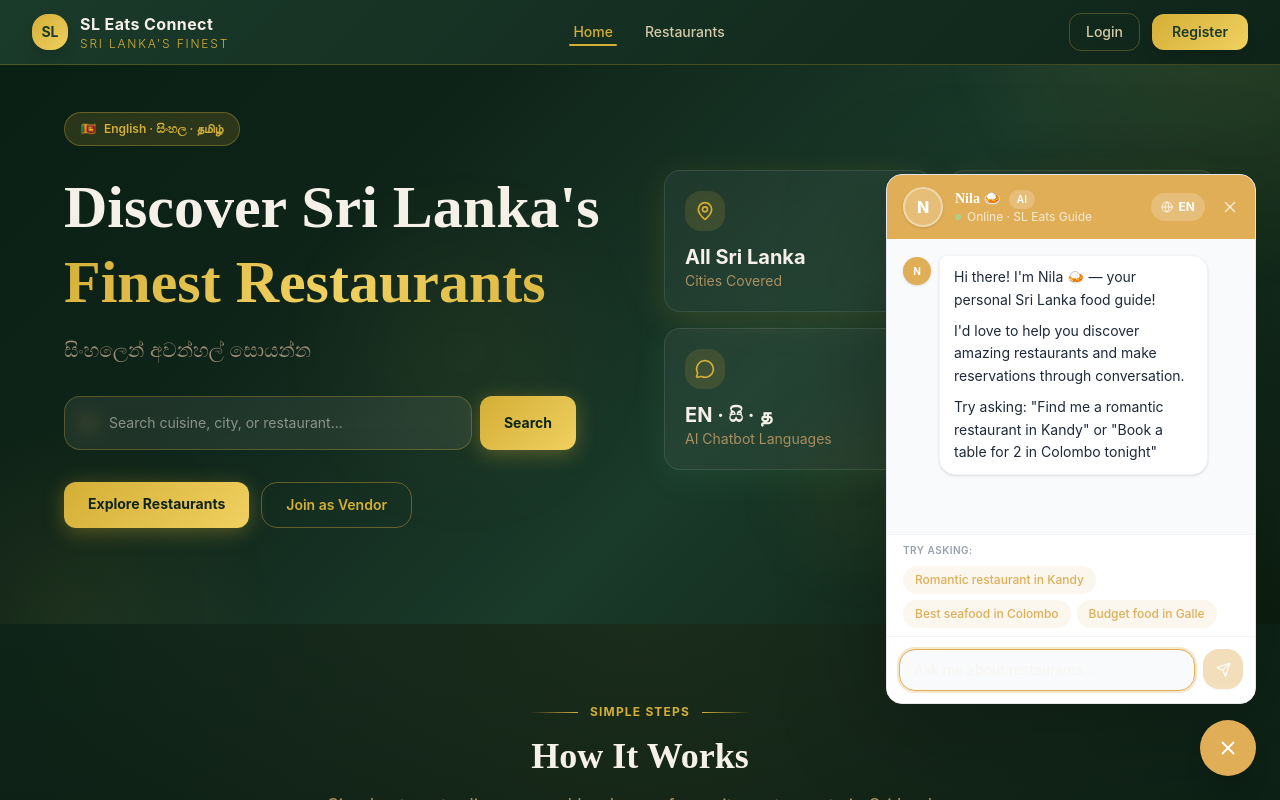
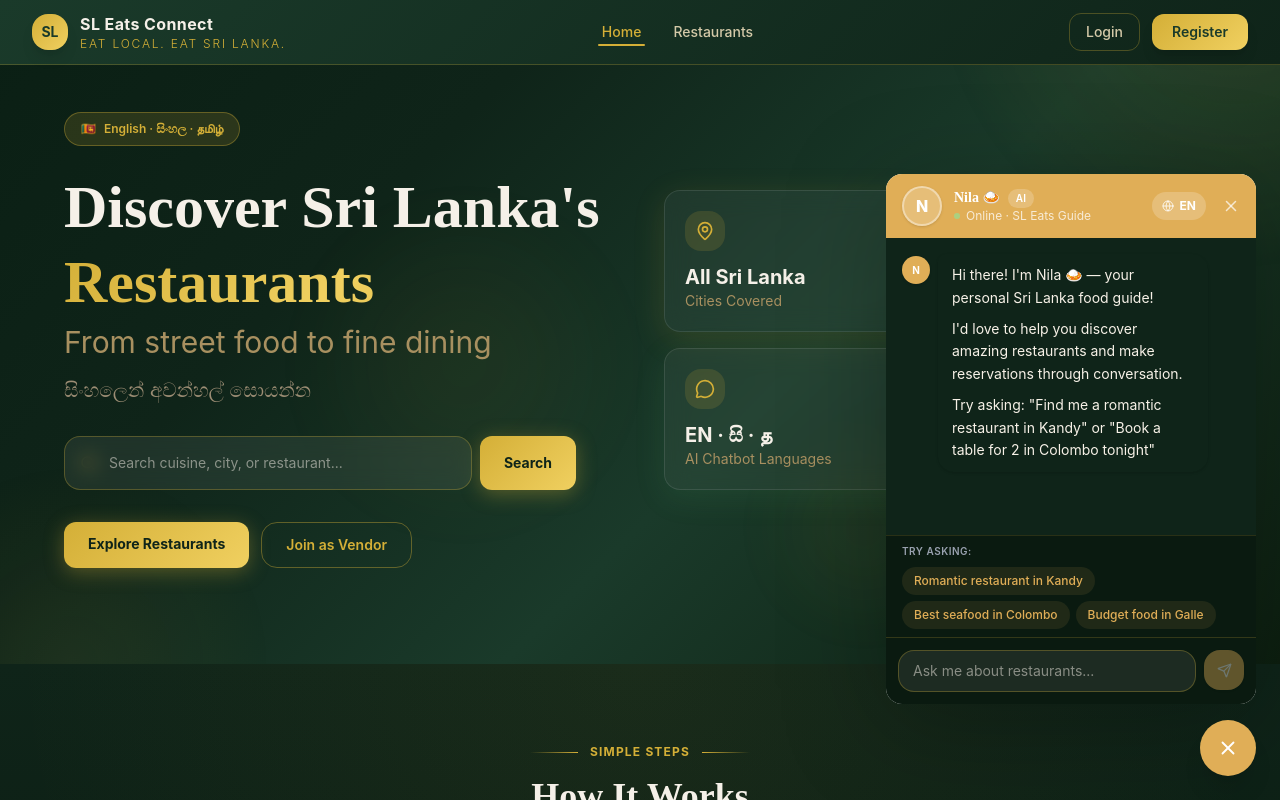
Before and after one commit to DewniV/Sri-Lanka-Eats-Connect, a Next.js app in the folder frontend/: page / in a window 1280 px wide. Both pictures are taken after a click on the button "Open chat assistant". Shown: the top 800 px of the page. Built offline with nearby package versions, Linux system fonts and the light colour scheme.

Commit message:
fixed chatbot, updated tagline

```diff
--- a/frontend/app/login/page.tsx
+++ b/frontend/app/login/page.tsx
@@ -63,7 +63,7 @@ export default function LoginPage() {
             style={{ background: 'linear-gradient(135deg, #d4af37, #f0d060)', color: '#1a3a2a' }}>SL</div>
           <div>
             <div className="font-bold text-lg" style={{ color: '#f5f0e8' }}>SL Eats Connect</div>
-            <div className="text-xs tracking-widest uppercase" style={{ color: '#d4af37' }}>Sri Lanka&apos;s Finest</div>
+            <div className="text-xs tracking-widest uppercase" style={{ color: '#d4af37' }}>Eat Local. Eat Sri Lanka.</div>
           </div>
         </div>
 
--- a/frontend/components/ChatWidget.tsx
+++ b/frontend/components/ChatWidget.tsx
@@ -226,7 +226,7 @@ export function ChatWidget() {
         style={{ filter: 'drop-shadow(0 20px 50px rgba(0,0,0,0.25))' }}
       >
         <div
-          className="rounded-2xl overflow-hidden flex flex-col border border-gray-200"
+          className="rounded-2xl overflow-hidden flex flex-col" style={{ border: "1px solid rgba(212,175,55,0.25)" }}
           style={{ height: '530px', background: '#fff' }}
         >
           {/* ── Header ── */}
@@ -259,15 +259,15 @@ export function ChatWidget() {
               </button>
 
               {showLangMenu && (
-                <div className="absolute right-0 top-10 bg-white rounded-xl shadow-xl border border-gray-100 overflow-hidden min-w-[160px] z-10">
-                  <div className="px-3 py-2 text-xs text-gray-400 font-semibold border-b border-gray-100 uppercase tracking-wider">
+                <div className="absolute right-0 top-10 rounded-xl shadow-xl overflow-hidden min-w-[160px] z-10" style={{ background: "#0f2419", border: "1px solid rgba(212,175,55,0.3)" }}>
+                  <div className="px-3 py-2 text-xs font-semibold uppercase tracking-wider" style={{ color: "#a89060", borderBottom: "1px solid rgba(212,175,55,0.15)" }}>
                     Language
                   </div>
                   {(Object.entries(LANGUAGES) as [Lang, typeof LANGUAGES[Lang]][]).map(([code, l]) => (
                     <button
                       key={code}
                       onClick={() => changeLang(code)}
-                      className={`w-full px-3 py-2.5 text-left text-sm hover:bg-gray-50 transition flex items-center gap-2.5 ${
+                      className={`w-full px-3 py-2.5 text-left text-sm transition flex items-center gap-2.5 hover:bg-white/10 ${
                         lang === code ? 'bg-primary/10 text-primary font-semibold' : 'text-gray-700'
                       }`}
                     >
@@ -290,12 +290,12 @@ export function ChatWidget() {
           </div>
 
           {/* ── Messages ── */}
-          <div className="flex-1 overflow-y-auto p-4 space-y-4 bg-gray-50">
+          <div className="flex-1 overflow-y-auto p-4 space-y-4" style={{ background: "#0f2419" }}>
             {messages.map((msg, i) => (
               <div key={i} className={`flex gap-2 ${msg.role === 'user' ? 'flex-row-reverse' : 'flex-row'}`}>
                 {/* Avatar */}
                 <div className={`w-7 h-7 rounded-full flex items-center justify-center shrink-0 mt-0.5 shadow-sm ${
-                  msg.role === 'assistant' ? 'bg-primary' : 'bg-gray-200'
+                  msg.role === 'assistant' ? 'bg-primary' : 'bg-white/20'
                 }`}>
                   {msg.role === 'assistant'
                     ? <span className="text-white font-bold text-[10px]">N</span>
@@ -306,7 +306,7 @@ export function ChatWidget() {
                 <div className={`max-w-[80%] px-3.5 py-2.5 rounded-2xl shadow-sm ${
                   msg.role === 'user'
                     ? 'bg-primary text-white rounded-tr-sm text-sm leading-relaxed'
-                    : 'bg-white text-gray-800 rounded-tl-sm border border-gray-100'
+                    :  'rounded-tl-sm'
                 }`}>
                   {msg.role === 'assistant' ? (
                     <MarkdownText content={msg.content} />
@@ -323,7 +323,7 @@ export function ChatWidget() {
                 <div className="w-7 h-7 rounded-full bg-primary flex items-center justify-center shrink-0 shadow-sm">
                   <span className="text-white font-bold text-[10px]">N</span>
                 </div>
-                <div className="bg-white border border-gray-100 px-4 py-3 rounded-2xl rounded-tl-sm flex items-center gap-1 shadow-sm">
+                <div className="px-4 py-3 rounded-2xl rounded-tl-sm flex items-center gap-1 shadow-sm" style={{ background: "rgba(255,255,255,0.08)", border: "1px solid rgba(212,175,55,0.15)" }}>
                   <span className="w-2 h-2 bg-primary/60 rounded-full animate-bounce" style={{ animationDelay: '0ms' }} />
                   <span className="w-2 h-2 bg-primary/60 rounded-full animate-bounce" style={{ animationDelay: '150ms' }} />
                   <span className="w-2 h-2 bg-primary/60 rounded-full animate-bounce" style={{ animationDelay: '300ms' }} />
@@ -336,7 +336,7 @@ export function ChatWidget() {
 
           {/* ── Suggested queries ── */}
           {messages.length === 1 && (
-            <div className="px-4 py-2 bg-white border-t border-gray-100 shrink-0">
+            <div className="px-4 py-2 shrink-0" style={{ background: "#0a1a10", borderTop: "1px solid rgba(212,175,55,0.15)" }}>
               <p className="text-[10px] text-gray-400 uppercase tracking-wider font-semibold mb-2">Try asking:</p>
               <div className="flex flex-wrap gap-1.5">
                 {SUGGESTED[lang].map((q, i) => (
@@ -353,7 +353,7 @@ export function ChatWidget() {
           )}
 
           {/* ── Input ── */}
-          <div className="border-t border-gray-100 p-3 flex gap-2 bg-white shrink-0">
+          <div className="border-t p-3 flex gap-2 shrink-0" style={{ background: "#0a1a10", borderColor: "rgba(212,175,55,0.2)" }}>
             <input
               ref={inputRef}
               type="text"
@@ -362,7 +362,7 @@ export function ChatWidget() {
               onKeyDown={handleKeyDown}
               placeholder={LANGUAGES[lang].placeholder}
               disabled={loading}
-              className="flex-1 px-3.5 py-2.5 text-sm border border-gray-200 rounded-xl focus:outline-none focus:ring-2 focus:ring-primary/30 focus:border-primary disabled:opacity-60 bg-gray-50"
+              className="flex-1 px-3.5 py-2.5 text-sm rounded-xl focus:outline-none disabled:opacity-60" style={{ background: "rgba(255,255,255,0.08)", border: "1px solid rgba(212,175,55,0.3)", color: "#f5f0e8" }}
             />
             <button
               onClick={sendMessage}
--- a/frontend/components/footer.tsx
+++ b/frontend/components/footer.tsx
@@ -15,7 +15,7 @@ export function Footer() {
             </div>
             <div>
               <div className="font-bold text-lg" style={{ color: '#f5f0e8', fontFamily: "'Playfair Display', serif" }}>SL Eats Connect</div>
-              <div className="text-xs tracking-widest uppercase" style={{ color: '#d4af37' }}>Sri Lanka&apos;s Finest</div>
+              <div className="text-xs tracking-widest uppercase" style={{ color: '#d4af37' }}>Eat Local. Eat Sri Lanka.</div>
             </div>
           </div>
 
--- a/frontend/components/hero.tsx
+++ b/frontend/components/hero.tsx
@@ -27,7 +27,8 @@ export function Hero() {
             <h1 className="text-4xl sm:text-5xl lg:text-6xl font-extrabold leading-tight mb-4"
               style={{ fontFamily: "'Playfair Display', serif", color: '#f5f0e8' }}>
               Discover Sri Lanka&apos;s
-              <span className="block gold-text">Finest Restaurants</span>
+              <span className="block gold-text">Restaurants</span>
+              <span className="block text-2xl sm:text-3xl font-medium mt-1" style={{ color: '#a89060', fontFamily: "'Inter', sans-serif", fontWeight: 400 }}>From street food to fine dining</span>
             </h1>
 
             <AnimatedText />
--- a/frontend/components/navigation.tsx
+++ b/frontend/components/navigation.tsx
@@ -64,7 +64,7 @@ export function Navigation() {
             </div>
             <div className="flex flex-col leading-tight">
               <span className="font-bold text-base tracking-wide" style={{ color: '#f5f0e8' }}>SL Eats Connect</span>
-              <span className="text-xs font-light tracking-widest uppercase" style={{ color: '#d4af37', letterSpacing: '0.15em' }}>Sri Lanka&apos;s Finest</span>
+              <span className="text-xs font-light tracking-widest uppercase" style={{ color: '#d4af37', letterSpacing: '0.15em' }}>Eat Local. Eat Sri Lanka.</span>
             </div>
           </Link>
 
```
